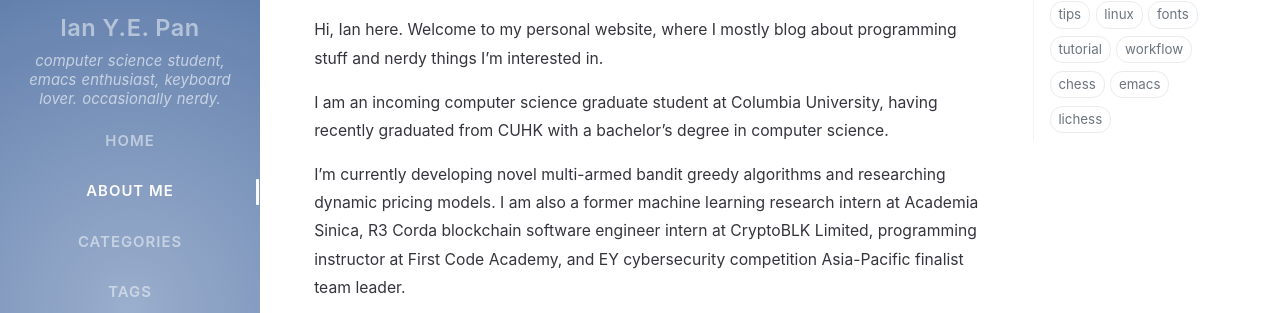
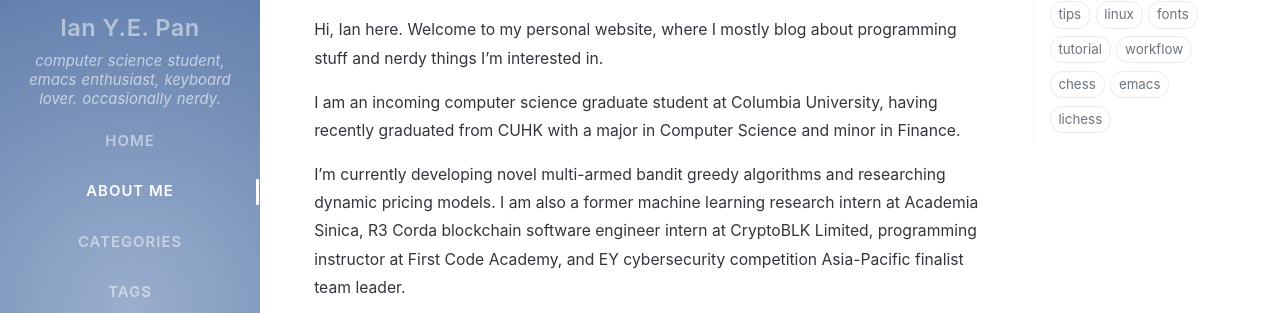
Before and after one commit to ianyepan/ianyepan.github.io, a Jekyll site: the page built from _tabs/about.md, in a window 1280 px wide. Shown: the part 143-456 px from the top of the page. Built offline with Jekyll 4.4.1, drawn with Linux system fonts in a browser that asks for light colours; nearby versions of some CDN libraries; comment, search, counter and statistics services are not loaded.

Commit message:
Update 'About Me' page

```diff
--- a/_tabs/about.md
+++ b/_tabs/about.md
@@ -8,8 +8,8 @@ Hi, Ian here. Welcome to my personal website, where I mostly blog about
 programming stuff and nerdy things I'm interested in.
 
 I am an incoming computer science graduate student at Columbia
-University, having recently graduated from CUHK with a bachelor's
-degree in computer science.
+University, having recently graduated from CUHK with a major in
+Computer Science and minor in Finance.
 
 I'm currently developing novel multi-armed bandit greedy algorithms
 and researching dynamic pricing models. I am also a former machine
```
